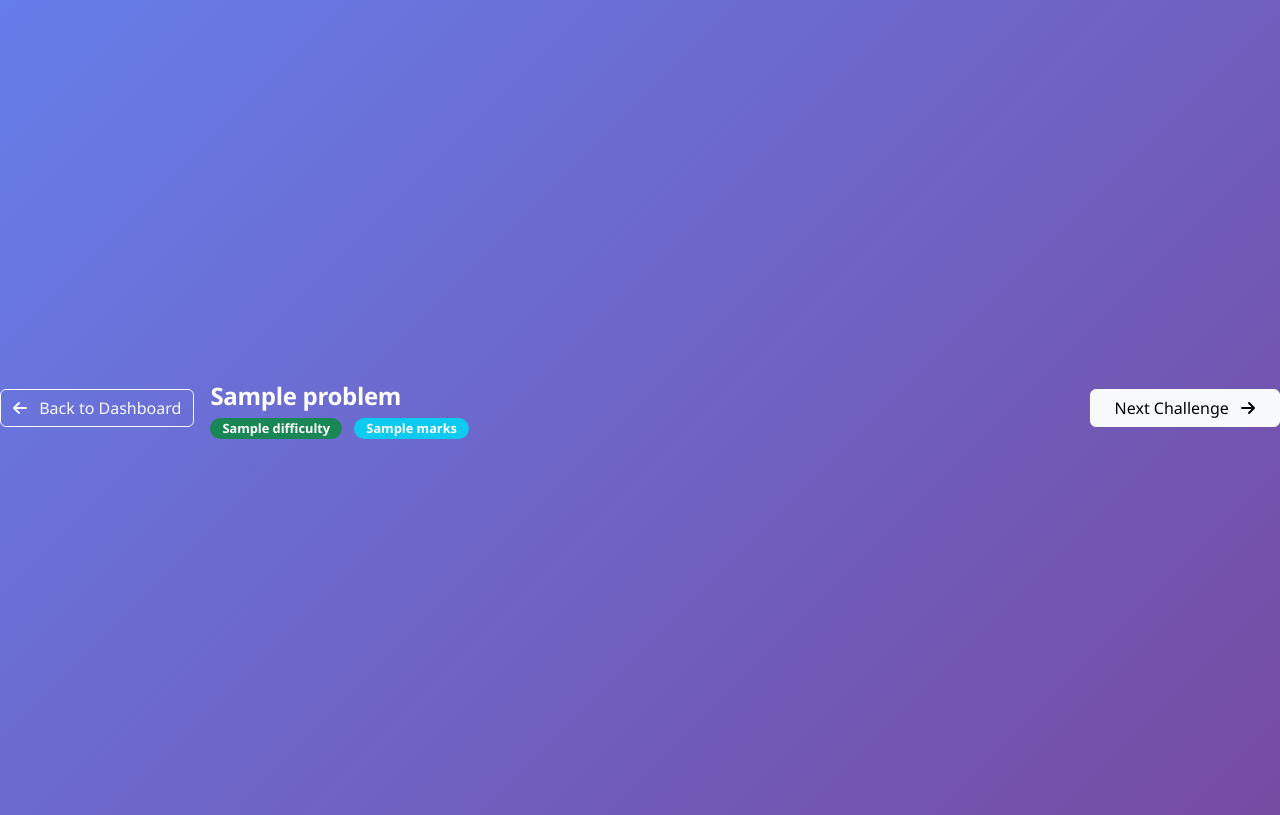
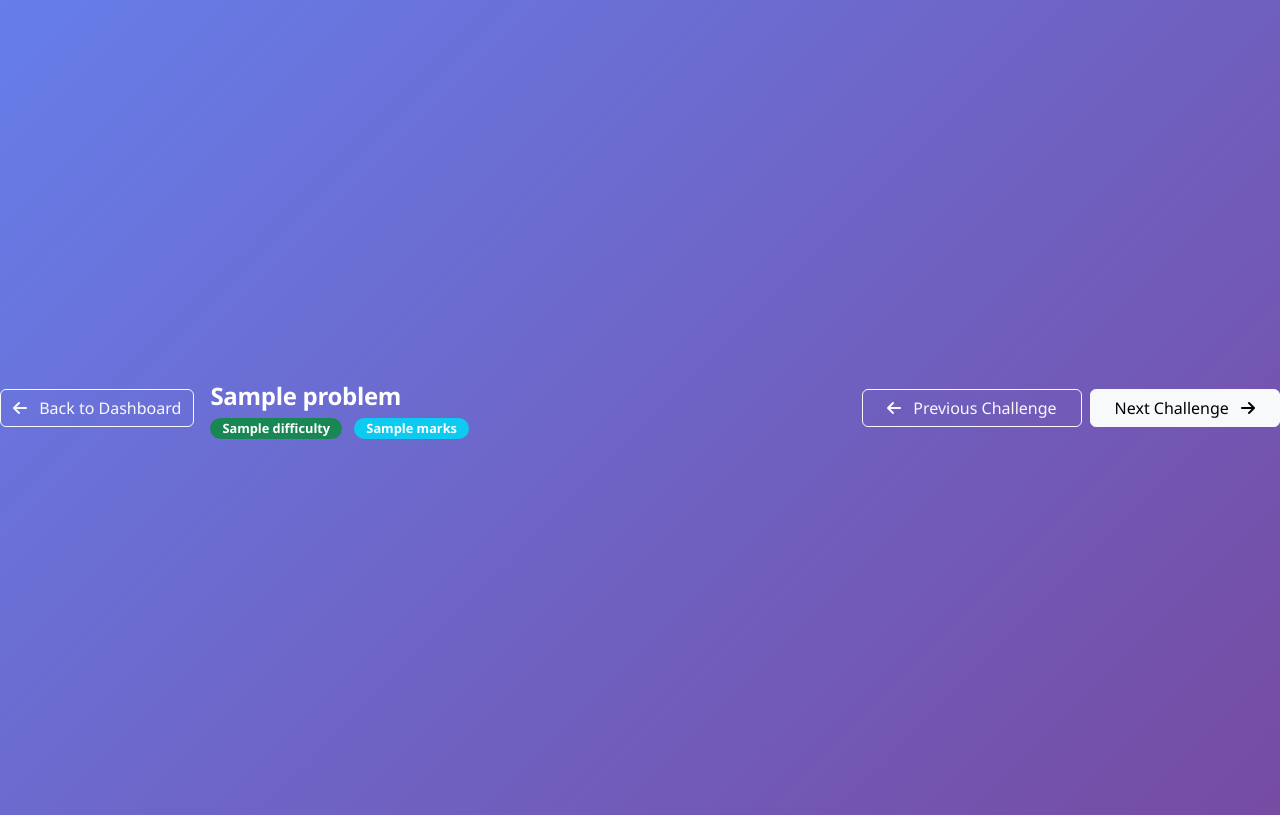
Before and after one commit to Veginatichaithanya/code_challenge, a Flask app: template templates/index.html in a window 1280 px wide. Shown: the top 815 px of the page. Run offline with Flask 3, Linux system fonts and the light colour scheme; the template is opened without the code that fills it: most values are stand-ins (such as "Sample title", 1, 10 or a date in 2020).

Commit message:
Add navigation to go back and forth between cybersecurity challenges
Implements "previous challenge" button and updates challenge navigation in `app.py`, `editor.js`, and `index.html`.

Replit-Commit-Author: Agent
Replit-Commit-Session-Id: 861ed557-43b2-4c47-a23b-6689221535be
Replit-Commit-Screenshot-Url: https://storage.googleapis.com/screenshot-production-us-central1/9a0404d1-96d8-4fcf-8404-ded08a0b12b7/861ed557-43b2-4c47-a23b-6689221535be/5mJFAkq

```diff
--- a/app.py
+++ b/app.py
@@ -1169,7 +1169,27 @@ def next_challenge():
     return jsonify({
         'success': True,
         'challenge': current_challenge,
-        'problem': PROBLEMS_DATA[current_challenge]
+        'problem': PROBLEMS_DATA[current_challenge],
+        'current_index': next_index + 1,
+        'total_challenges': len(challenge_order)
+    })
+
+@app.route('/previous_challenge')
+def previous_challenge():
+    """Switch to the previous challenge."""
+    global current_challenge
+
+    challenge_order = ["caesar_cipher", "monoalphabetic_cipher", "mac", "des", "aes", "rsa", "diffie_hellman", "digital_signature", "mobile_security", "intrusion_detection", "malware_trojans", "rootkit_hunter", "database_security", "database_encryption"]
+    current_index = challenge_order.index(current_challenge)
+    prev_index = (current_index - 1) % len(challenge_order)
+    current_challenge = challenge_order[prev_index]
+
+    return jsonify({
+        'success': True,
+        'challenge': current_challenge,
+        'problem': PROBLEMS_DATA[current_challenge],
+        'current_index': prev_index + 1,
+        'total_challenges': len(challenge_order)
     })
 
 @app.route('/execute', methods=['POST'])
--- a/static/js/editor.js
+++ b/static/js/editor.js
@@ -92,6 +92,11 @@ function setupEventListeners() {
     // Next Challenge button
     document.getElementById('nextChallenge').addEventListener('click', function() {
         loadNextChallenge();
+    });
+
+    // Previous Challenge button
+    document.getElementById('previousChallenge').addEventListener('click', function() {
+        loadPreviousChallenge();
     });
 }
 
@@ -291,7 +296,8 @@ function loadNextChallenge() {
                 // Update the problem data and reload test cases
                 updateChallenge(data.problem);
                 loadTestCases();
-                showMessage('Challenge updated successfully!', 'success');
+                updateNavigationInfo(data.current_index, data.total_challenges);
+                showMessage(`Next Challenge: ${data.problem.title}`, 'success');
             }
         })
         .catch(error => {
@@ -300,37 +306,97 @@ function loadNextChallenge() {
         });
 }
 
+// Load previous challenge
+function loadPreviousChallenge() {
+    fetch('/previous_challenge')
+        .then(response => response.json())
+        .then(data => {
+            if (data.success) {
+                // Update the problem data and reload test cases
+                updateChallenge(data.problem);
+                loadTestCases();
+                updateNavigationInfo(data.current_index, data.total_challenges);
+                showMessage(`Previous Challenge: ${data.problem.title}`, 'success');
+            }
+        })
+        .catch(error => {
+            console.error('Error loading previous challenge:', error);
+            showMessage('Error loading previous challenge', 'error');
+        });
+}
+
 // Update challenge content
 function updateChallenge(problemData) {
-    // Update the problem title
-    const titleElement = document.querySelector('.problem-title');
-    if (titleElement && problemData.title) {
-        titleElement.textContent = problemData.title;
+    // Update the main title in navbar
+    const navbarTitle = document.getElementById('challengeTitle');
+    if (navbarTitle && problemData.title) {
+        navbarTitle.textContent = problemData.title;
     }
 
     // Update difficulty badge
-    const difficultyElement = document.querySelector('.difficulty-badge');
+    const difficultyElement = document.getElementById('challengeDifficulty');
     if (difficultyElement && problemData.difficulty) {
         difficultyElement.textContent = problemData.difficulty;
-        difficultyElement.className = `badge difficulty-badge ${problemData.difficulty.toLowerCase()}`;
+        // Update difficulty color based on level
+        difficultyElement.className = `badge me-2 ${getDifficultyBadgeClass(problemData.difficulty)}`;
     }
 
-    // Update marks
-    const marksElement = document.querySelector('.marks-badge');
+    // Update marks badge
+    const marksElement = document.getElementById('challengeMarks');
     if (marksElement && problemData.marks) {
         marksElement.textContent = problemData.marks;
     }
 
-    // Update description
+    // Update page title
+    document.title = `${problemData.title} - Python Code Editor`;
+
+    // Update problem description
     const descElement = document.querySelector('.problem-description');
     if (descElement && problemData.description) {
         descElement.textContent = problemData.description;
+    }
+
+    // Update how it works section
+    const howItWorksElement = document.querySelector('.how-it-works-list');
+    if (howItWorksElement && problemData.how_it_works) {
+        howItWorksElement.innerHTML = problemData.how_it_works.map(step => `<li>${step}</li>`).join('');
+    }
+
+    // Update examples section
+    const examplesElement = document.querySelector('.examples-section');
+    if (examplesElement && problemData.examples) {
+        let examplesHtml = '';
+        problemData.examples.forEach(example => {
+            examplesHtml += `
+                <div class="example-item">
+                    <strong>Input:</strong> ${example.input}<br>
+                    <strong>Output:</strong> ${example.output}
+                </div>
+            `;
+        });
+        examplesElement.innerHTML = examplesHtml;
     }
 
     // Update starter code
     if (problemData.starter_code && codeEditor) {
         codeEditor.setValue(problemData.starter_code);
     }
+}
+
+// Get appropriate badge class for difficulty
+function getDifficultyBadgeClass(difficulty) {
+    switch(difficulty.toLowerCase()) {
+        case 'easy': return 'bg-success';
+        case 'medium': return 'bg-warning';
+        case 'hard': return 'bg-danger';
+        default: return 'bg-secondary';
+    }
+}
+
+// Update navigation info
+function updateNavigationInfo(currentIndex, totalChallenges) {
+    // You can add progress indicator here if needed
+    console.log(`Challenge ${currentIndex} of ${totalChallenges}`);
 }
 
 
--- a/templates/index.html
+++ b/templates/index.html
@@ -38,7 +38,11 @@
                         </div>
                     </div>
                 </div>
-                <div class="d-flex">
+                <div class="d-flex gap-2">
+                    <button class="btn btn-outline-light px-4" id="previousChallenge">
+                        <i class="fas fa-arrow-left me-2"></i>
+                        Previous Challenge
+                    </button>
                     <button class="btn btn-light px-4" id="nextChallenge">
                         Next Challenge
                         <i class="fas fa-arrow-right ms-2"></i>
```
Also changed, not shown: replit.md (+2 -1 lines).
